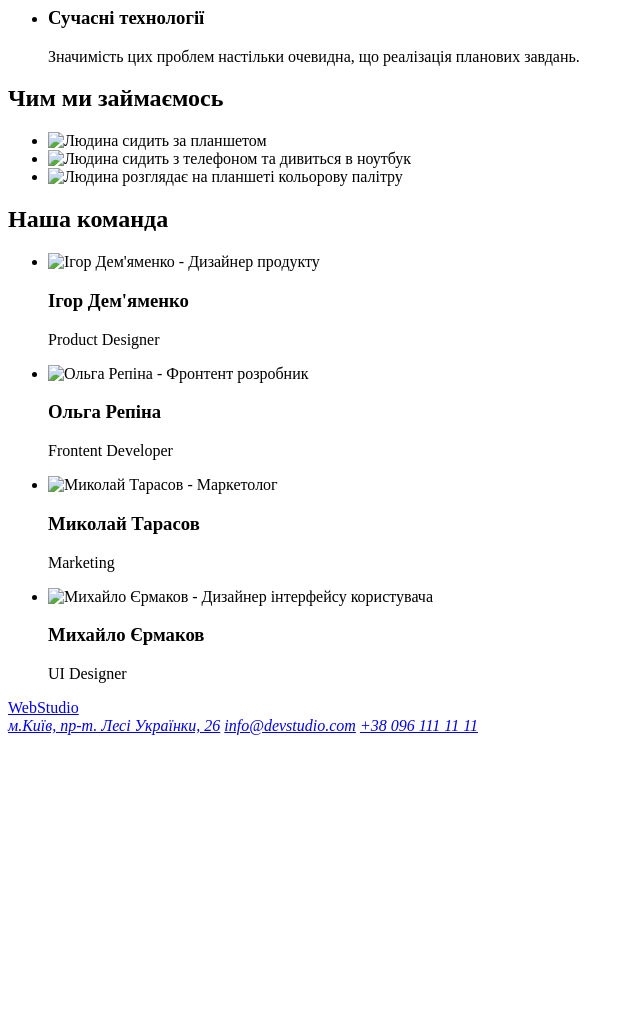
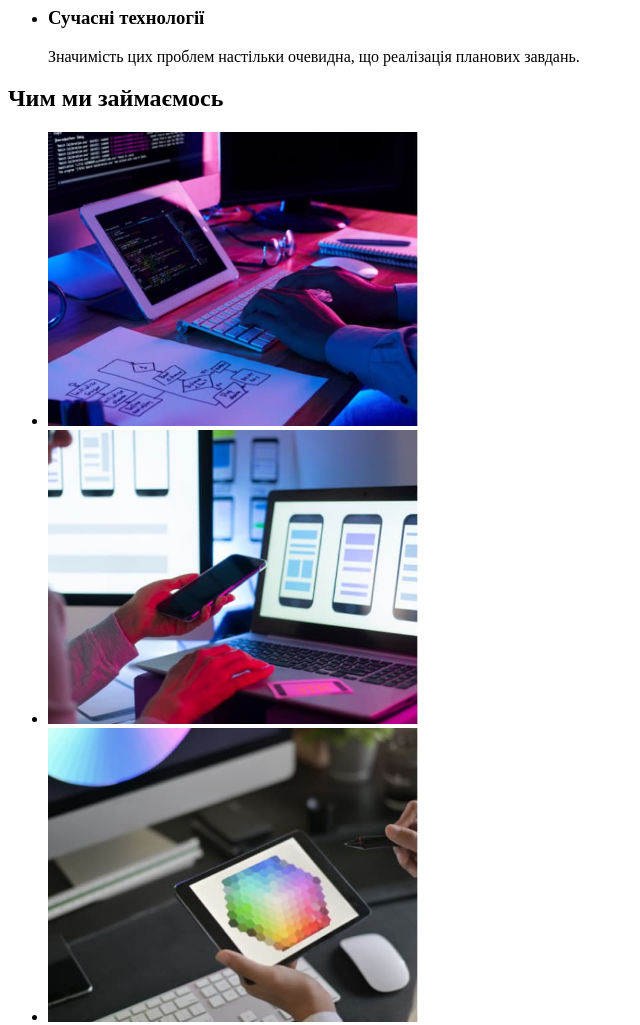
Before and after one commit to NeZoX0/hw-01, a plain HTML site: page index.html in a window 1280 px wide. Shown: the part 480-1505 px from the top of the page, without its empty margins (0-640 px from the left). Before the commit the page ends 1223 px from the top, so only its background shows below. Drawn offline with Linux system fonts and the light colour scheme; the site is published under a folder, as on GitHub Pages, so addresses that start at the root find nothing.

Commit message:
Update index.html

```diff
--- a/index.html
+++ b/index.html
@@ -52,31 +52,31 @@
         <section class="main__employment">
             <h2>Чим ми займаємось</h2>
             <ul>
-                <li><img src="/images/01.jpg" alt="Людина сидить за планшетом" width="370" height="294"></li>
-                <li><img src="/images/02.jpg" alt="Людина сидить з телефоном та дивиться в ноутбук" width="370" height="294"></li>
-                <li><img src="/images/03.jpg" alt="Людина розглядає на планшеті кольорову палітру" width="370" height="294"></li>
+                <li><img src="images/01.jpg" alt="Людина сидить за планшетом" width="370" height="294"></li>
+                <li><img src="images/02.jpg" alt="Людина сидить з телефоном та дивиться в ноутбук" width="370" height="294"></li>
+                <li><img src="images/03.jpg" alt="Людина розглядає на планшеті кольорову палітру" width="370" height="294"></li>
             </ul>
         </section>
         <section class="main__team">
             <h2>Наша команда</h2>
             <ul>
                 <li>
-                    <img src="../images/people_1.jpg" alt="Ігор Дем'яменко - Дизайнер продукту" width="270" height="260">
+                    <img src="images/people_1.jpg" alt="Ігор Дем'яменко - Дизайнер продукту" width="270" height="260">
                     <h3>Ігор Дем'яменко</h3>
                     <p>Product Designer</p>
                 </li>
                 <li>
-                    <img src="/images/people_2.jpg" alt="Ольга Репіна - Фронтент розробник" width="270" height="260">
+                    <img src="images/people_2.jpg" alt="Ольга Репіна - Фронтент розробник" width="270" height="260">
                     <h3>Ольга Репіна</h3>
                     <p>Frontent Developer</p>
                 </li>
                 <li>
-                    <img src="/images/people_3.jpg" alt="Миколай Тарасов - Маркетолог" width="270" height="260">
+                    <img src="images/people_3.jpg" alt="Миколай Тарасов - Маркетолог" width="270" height="260">
                     <h3>Миколай Тарасов</h3>
                     <p>Marketing</p>
                 </li>
                 <li>
-                    <img src="/images/people_4.jpg" alt="Михайло Єрмаков - Дизайнер інтерфейсу користувача" width="270" height="260">
+                    <img src="images/people_4.jpg" alt="Михайло Єрмаков - Дизайнер інтерфейсу користувача" width="270" height="260">
                     <h3>Михайло Єрмаков</h3>
                     <p>UI Designer</p>
                 </li>
```
